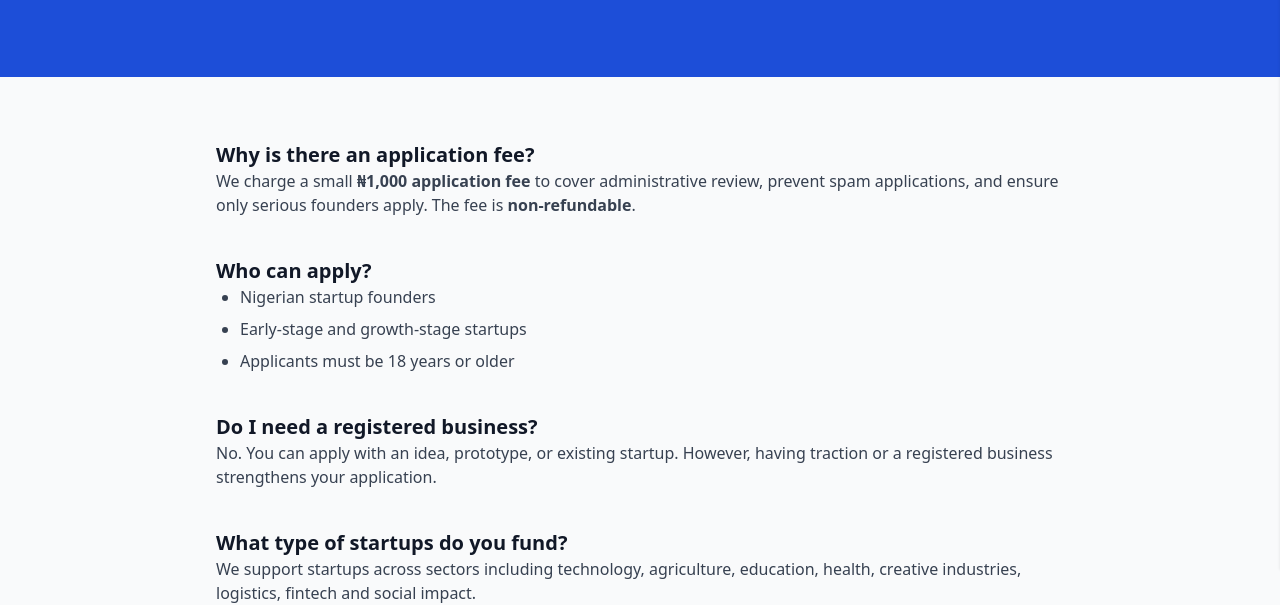
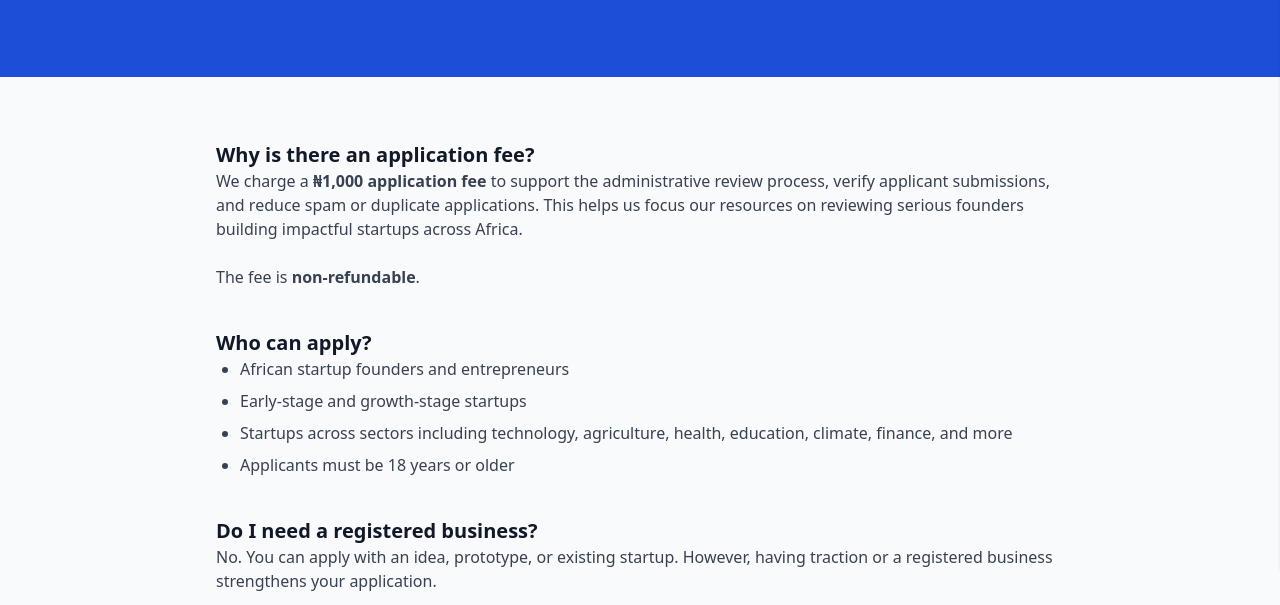
Before and after one commit to otisdonald/FSI, a plain HTML site: page frontend/faq.html in a window 1280 px wide. Shown: the part 231-836 px from the top of the page. Drawn offline with nearby package versions, Linux system fonts and the light colour scheme.

Commit message:
Update faq.html

```diff
--- a/frontend/faq.html
+++ b/frontend/faq.html
@@ -76,8 +76,10 @@ document.addEventListener("DOMContentLoaded", () => {
 <div>
 <h2 class="text-xl font-bold text-gray-900">Why is there an application fee?</h2>
 <p>
-We charge a small <b>₦1,000 application fee</b> to cover administrative review,
-prevent spam applications, and ensure only serious founders apply.
+      We charge a <b>₦1,000 application fee</b> to support the administrative review
+      process, verify applicant submissions, and reduce spam or duplicate applications.
+      This helps us focus our resources on reviewing serious founders building impactful startups across Africa.
+      <br><br>
       The fee is <b>non-refundable</b>.
     </p>
   </div>
@@ -85,8 +87,9 @@ The fee is <b>non-refundable</b>.
   <div>
     <h2 class="text-xl font-bold text-gray-900">Who can apply?</h2>
     <ul class="list-disc pl-6 space-y-2">
-<li>Nigerian startup founders</li>
+      <li>African startup founders and entrepreneurs</li>
       <li>Early-stage and growth-stage startups</li>
+      <li>Startups across sectors including technology, agriculture, health, education, climate, finance, and more</li>
       <li>Applicants must be 18 years or older</li>
 </ul>
 </div>
```
Lines whose indentation alone changed are shown as unchanged.
